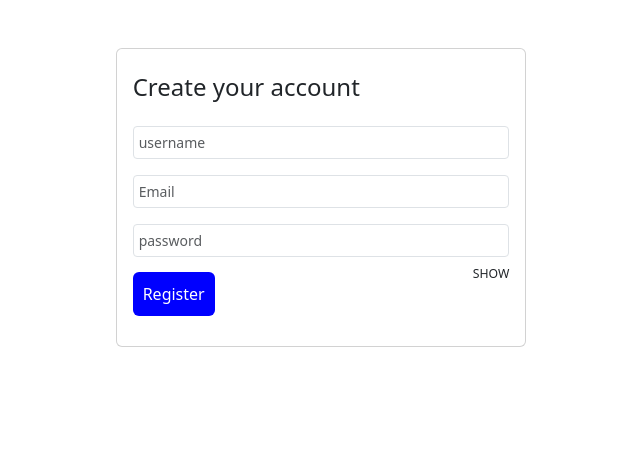
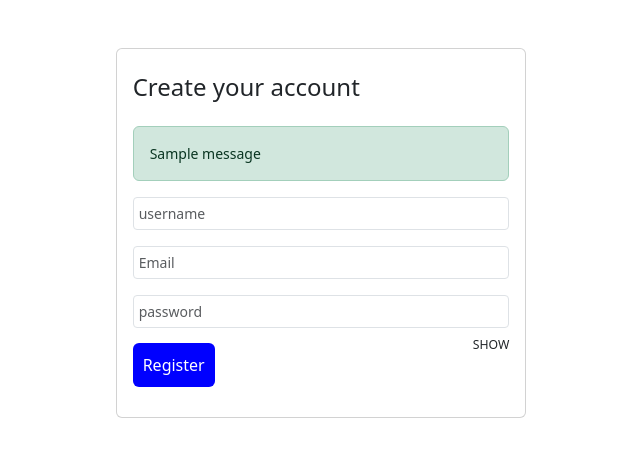
Before and after one commit to stevescilar/Contracker-Django-v1, a Django app: page /authentication/register/ in a window 1280 px wide. Shown: the top 457 px of the page, without its empty margins (319-959 px from the left). Run offline with Django 5.2, Linux system fonts and the light colour scheme; tables that the repository leaves empty hold one stand-in row (values such as "Sample post"); one stand-in notice (Sample message) is shown.

Commit message:
"Added registration view and template, updated settings to include message tags, and modified JavaScript file to toggle submit button"

```diff
--- a/authentication/views.py
+++ b/authentication/views.py
@@ -4,7 +4,7 @@ from django.views import View
 from django.http import JsonResponse
 from django.contrib.auth.models import User
 from validate_email import validate_email
-
+from django.contrib import messages
 
 class EmailValidationView(View):
     def post(self, request):
@@ -32,3 +32,13 @@ class UsernameValidationView(View):
 class RegistrationView(View):
     def get(self, request):
         return render(request, 'authentication/registration.html')
+
+    def post(self, request):
+        # get user data
+        #validate
+        # create user account
+
+        username = request.POST['username']
+        email = request.POST['email']
+        password = request.POST['password']
+        return render(request, 'authentication/registration.html')
--- a/contracker/settings.py
+++ b/contracker/settings.py
@@ -11,6 +11,7 @@ https://docs.djangoproject.com/en/5.0/ref/settings/
 """
 import os
 from pathlib import Path
+from django.contrib import messages
 
 # Build paths inside the project like this: BASE_DIR / 'subdir'.
 BASE_DIR = Path(__file__).resolve().parent.parent
@@ -132,3 +133,7 @@ STATIC_ROOT= os.path.join(BASE_DIR,'static')
 # https://docs.djangoproject.com/en/5.0/ref/settings/#default-auto-field
 
 DEFAULT_AUTO_FIELD = 'django.db.models.BigAutoField'
+
+MESSAGE_TAGS   = {
+    messages.ERROR : 'danger'
+}
--- a/templates/authentication/registration.html
+++ b/templates/authentication/registration.html
@@ -9,12 +9,17 @@
         <div class="card-title py-2">
           <h4>Create your account</h4>
         </div>
-        <form action="" method="post">
+
+
+        <form action="{% url 'register' %}" method="post">
           {% csrf_token %}
+
+          {% include 'partials/_messages.html' %}
+
           <div class="form-group">
             <input
               type="text"
-              name="Username"
+              name="username"
               placeholder="username"
               id="usernameField"
               class="form-control form-control-sm"
@@ -46,7 +51,8 @@
           <input
             type="submit"
             value="Register"
-            class="btn btn-block btn-primary"
+            class="btn btn-block btn-primary submit-btn"
+
           />
         </form>
       </div>
--- /dev/null
+++ b/templates/partials/_messages.html
@@ -0,0 +1,9 @@
+{% if messages %}
+<div class="messages">
+  {% for message in messages %}
+  <div {% if message.tags %} class="alert alert-sm alert-{{ message.tags }}" {% endif %}>
+     {{ message }}
+  </div>
+  {% endfor %}
+</div>
+{% endif %}
```
Also changed, not shown: static/js/register.js (+7 -2 lines).
